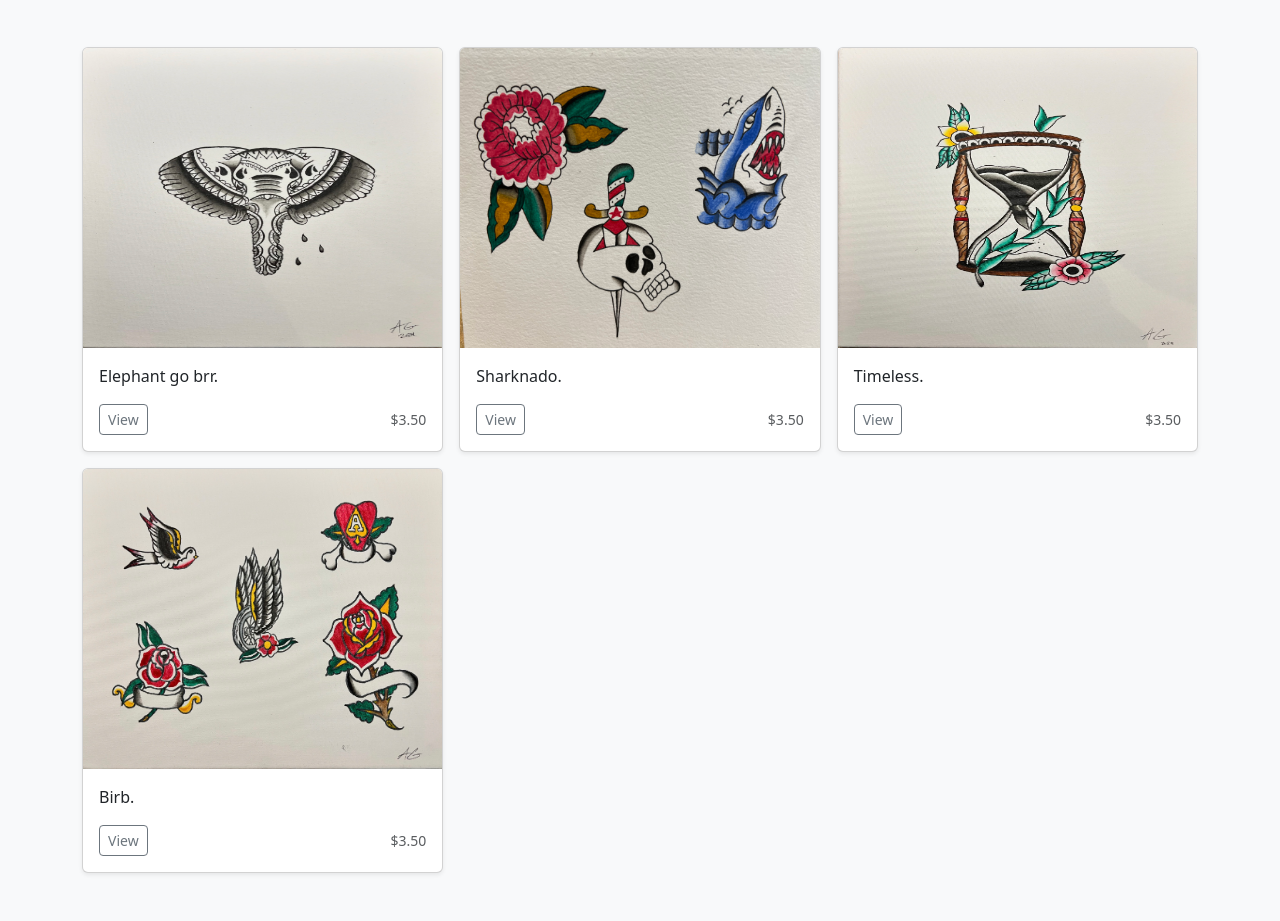
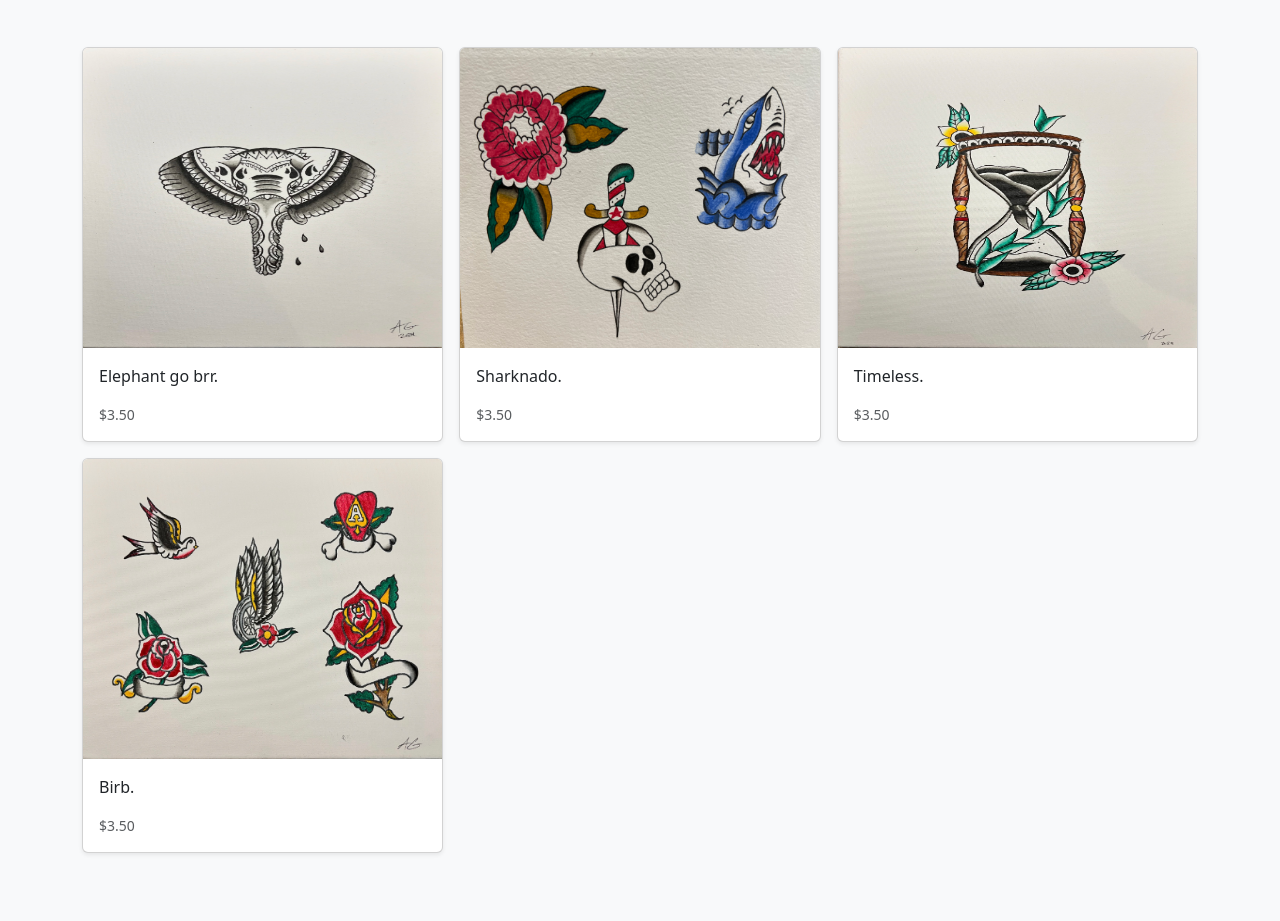
Before and after one commit to Jakewgonzalez/storefront, a Flask app: page /gallery/ in a window 1280 px wide. Shown: the part 57-978 px from the top of the page. After the commit the page ends 911 px from the top, so only its background shows below. Run offline with Flask 3, Linux system fonts and the light colour scheme.

Commit message:
updated gallery images

```diff
--- a/flaskr/blueprints/app/templates/gallery.html
+++ b/flaskr/blueprints/app/templates/gallery.html
@@ -19,9 +19,6 @@
                 <div class="card-body">
                   <p class="card-text">Elephant go brr.</p>
                   <div class="d-flex justify-content-between align-items-center">
-                    <div class="btn-group">
-                      <button type="button" class="btn btn-sm btn-outline-secondary">View</button>
-                    </div>
                     <small class="text-body-secondary">$3.50</small>
                   </div>
                 </div>
@@ -29,13 +26,12 @@
             </div>
             <div class="col">
                 <div class="card shadow-sm">
-                  <img class="bd-placeholder-img card-img-top" src="{{ url_for('static', filename='images/content/2.jpg') }}" alt="Thumbnail" width="100%" height="300">
+                  <a href="{{ url_for('gallery.image', image_name='2.jpg') }}">
+                    <img class="bd-placeholder-img card-img-top" src="{{ url_for('static', filename='images/content/2.jpg') }}" alt="Thumbnail" width="100%" height="300">
+                  </a>
                   <div class="card-body">
                     <p class="card-text">Sharknado.</p>
                     <div class="d-flex justify-content-between align-items-center">
-                      <div class="btn-group">
-                        <button type="button" class="btn btn-sm btn-outline-secondary">View</button>
-                      </div>
                       <small class="text-body-secondary">$3.50</small>
                     </div>
                   </div>
@@ -43,13 +39,12 @@
               </div>
               <div class="col">
                 <div class="card shadow-sm">
-                  <img class="bd-placeholder-img card-img-top" src="{{ url_for('static', filename='images/content/3.jpg') }}" alt="Thumbnail" width="100%" height="300">
+                  <a href="{{ url_for('gallery.image', image_name='3.jpg') }}">
+                    <img class="bd-placeholder-img card-img-top" src="{{ url_for('static', filename='images/content/3.jpg') }}" alt="Thumbnail" width="100%" height="300">
+                  </a>
                   <div class="card-body">
                     <p class="card-text">Timeless.</p>
                     <div class="d-flex justify-content-between align-items-center">
-                      <div class="btn-group">
-                        <button type="button" class="btn btn-sm btn-outline-secondary">View</button>
-                      </div>
                       <small class="text-body-secondary">$3.50</small>
                     </div>
                   </div>
@@ -57,13 +52,12 @@
               </div>
               <div class="col">
                 <div class="card shadow-sm">
-                  <img class="bd-placeholder-img card-img-top" src="{{ url_for('static', filename='images/content/4.jpg') }}" alt="Thumbnail" width="100%" height="300">
+                  <a href="{{ url_for('gallery.image', image_name='4.jpg') }}">
+                    <img class="bd-placeholder-img card-img-top" src="{{ url_for('static', filename='images/content/4.jpg') }}" alt="Thumbnail" width="100%" height="300">
+                  </a>
                   <div class="card-body">
                     <p class="card-text">Birb.</p>
                     <div class="d-flex justify-content-between align-items-center">
-                      <div class="btn-group">
-                        <button type="button" class="btn btn-sm btn-outline-secondary">View</button>
-                      </div>
                       <small class="text-body-secondary">$3.50</small>
                     </div>
                   </div>
--- a/flaskr/blueprints/app/templates/index.html
+++ b/flaskr/blueprints/app/templates/index.html
@@ -15,7 +15,7 @@
           </div>
           <div class="col-lg-6">
             <h1 class="display-5 fw-bold text-body-emphasis lh-1 mb-3">Alex's Tattoo and Art</h1>
-            <p class="lead">ME MAKE DRAW AND PUT ON SKIN FOR WIN</p>
+            <p class="lead">Placeholder text here</p>
             <div class="d-grid gap-2 d-md-flex justify-content-md-start">
               <a href="/gallery" class="btn btn-primary btn-lg px-4 me-md-2">View Art</a>
             </div>
```
